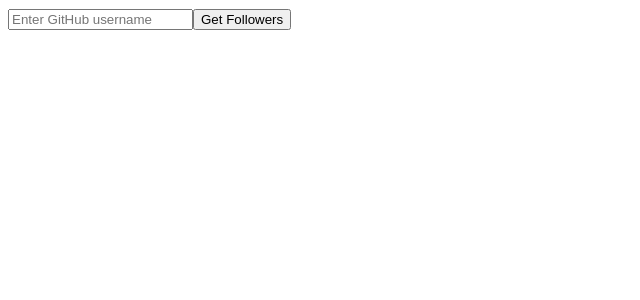
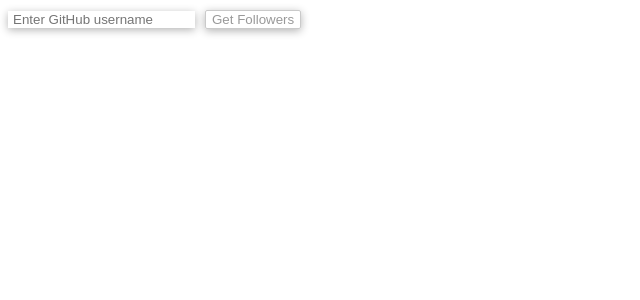
Before and after one commit to KirShet/github-followers-app, an Angular app: page / in a window 1280 px wide. Shown: the top 300 px of the page, without its empty margins (0-640 px from the left). Built offline with nearby package versions, Linux system fonts and the light colour scheme.

Commit message:
Add custom styles for input and button elements

```diff
--- a/src/app/user-input/user-input.component.html
+++ b/src/app/user-input/user-input.component.html
@@ -1,3 +1,29 @@
+<style>
+  .input-rectangle{
+    height: 23px;
+    box-shadow: 0px 2px 8px 0px rgba(179, 179, 179, 1);
+    padding: 1px 5px;
+    border-width: 0;
+    height: auto;
+    outline: none;
+    margin: 0;
+  }
+  .form-control{
+    box-shadow: 0px 2px 8px 0px rgba(179, 179, 179, 1);
+    color: #999999 !important;
+    background-color: transparent !important;
+    stroke: none;
+    position: relative;
+    cursor: pointer;
+    border: 1px solid #cacaca;
+    outline-width: 0;
+    margin: 0;
+    font-style: initial;
+    white-space: nowrap;
+    border-radius: 2px;
+    margin-left: 10px;
+  }
+</style>
 <div class="inner-form">
   <input class="input-rectangle" [(ngModel)]="userName" placeholder="Enter GitHub username" />
   <button class="form-control" (click)="getFollowers()">Get Followers</button>
```
